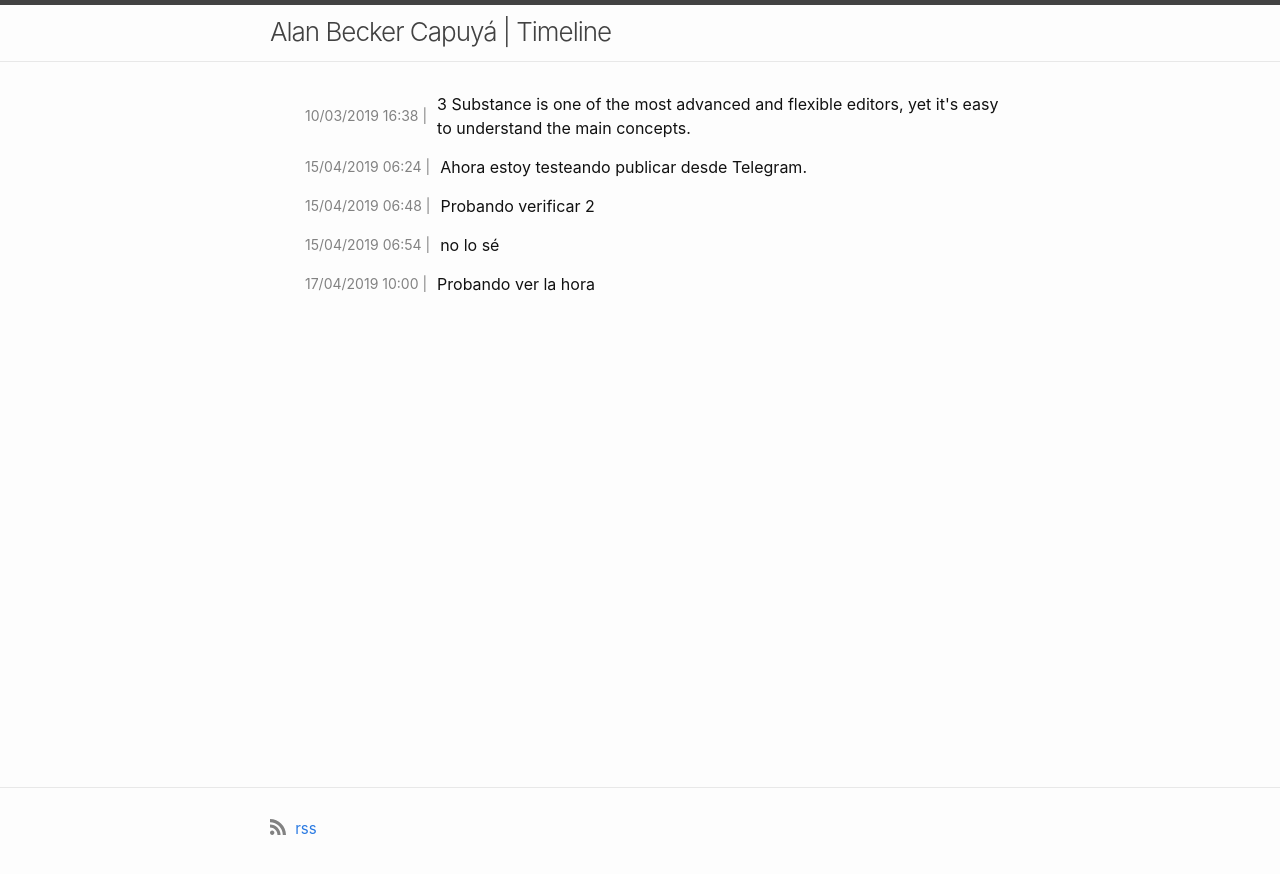
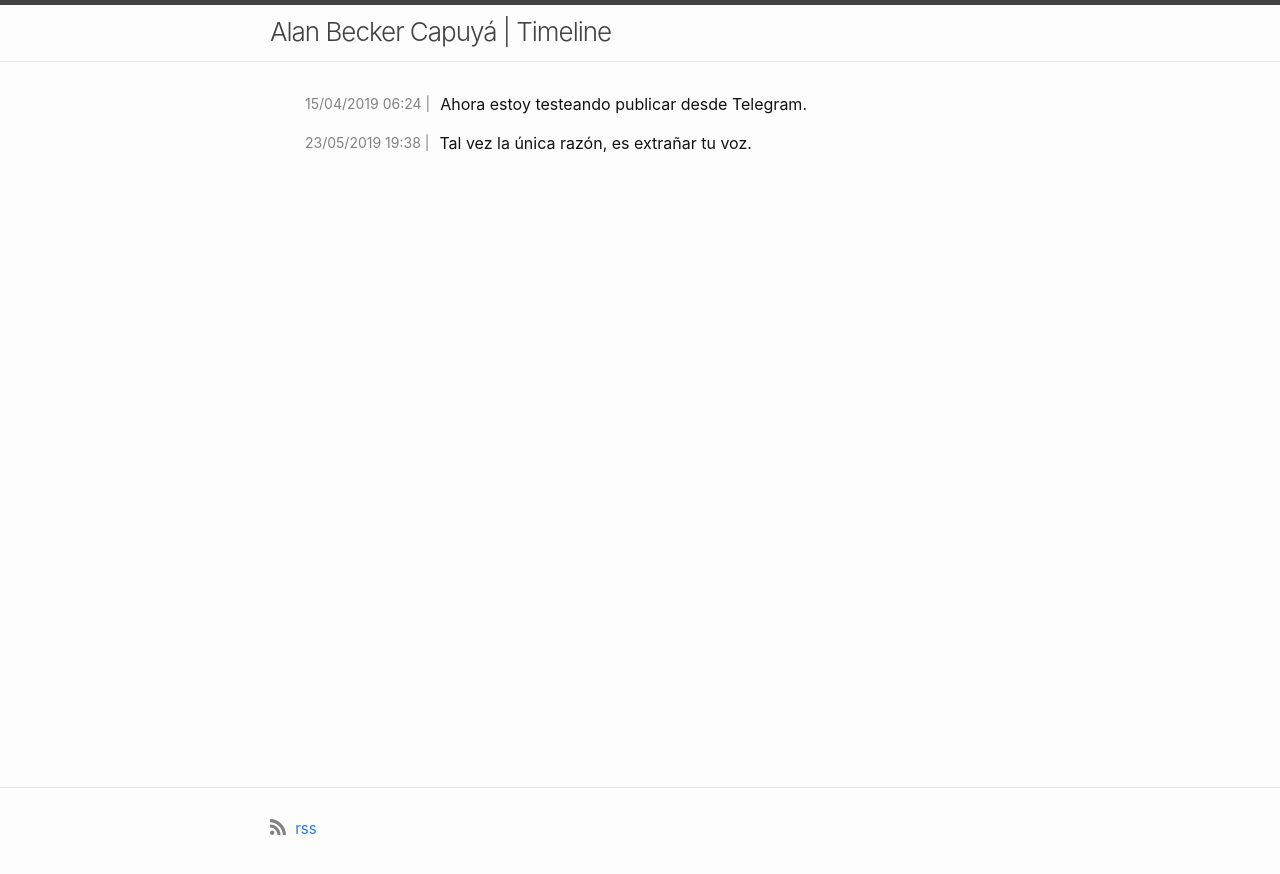
Before and after one commit to alandooz/timeline, a Jekyll site: the page built from index.md, in a window 1280 px wide. Shown: the top 874 px of the page. Built offline with Jekyll 4.4.1, drawn with Linux system fonts in a browser that asks for light colours.

Commit message:
Update microposts.json

```diff
--- a/_data/microposts.json
+++ b/_data/microposts.json
@@ -1 +1 @@
-[{"id":"88dc4d8d-c0a1-4c0b-9bfa-2ccf0016b810","micropost":"3 Substance is one of the most advanced and flexible editors, yet it's easy to understand the main concepts.","files":[],"created_at":"2019-03-10T16:38:37Z","updated_at":"2019-03-10T17:39:38Z"},{"id":"8e76e813-aa57-4714-b025-cbe389a61078","micropost":"Ahora estoy testeando publicar desde Telegram.","files":[],"created_at":"2019-04-15T06:24:26.275Z","updated_at":"2019-04-15T06:24:26.275Z"},{"id":"f0a19934-71ba-4692-b680-8c9242fef425","micropost":"Probando verificar 2","files":[],"created_at":"2019-04-15T06:48:20.327Z","updated_at":"2019-04-15T06:48:20.327Z"},{"id":"da123cb1-1964-4440-a550-ba950f92015d","micropost":"no lo sé","files":[],"created_at":"2019-04-15T06:54:10.836Z","updated_at":"2019-04-15T06:54:10.836Z"},{"id":"8bf14568-d36a-4edc-982b-d27d212e5a36","micropost":"Probando ver la hora","files":[],"created_at":"2019-04-17T10:00:22.176Z","updated_at":"2019-04-17T10:00:22.176Z"}]
+[{"id":"8e76e813-aa57-4714-b025-cbe389a61078","micropost":"Ahora estoy testeando publicar desde Telegram.","files":[],"created_at":"2019-04-15T06:24:26.275Z","updated_at":"2019-04-15T06:24:26.275Z"},{"id":"0eb3fa75-5db5-4507-a8b5-06af45f5cb57","micropost":"Tal vez la única razón, es extrañar tu voz.","files":[],"created_at":"2019-05-23T19:38:07.104Z","updated_at":"2019-05-23T19:38:07.104Z"}]
```
